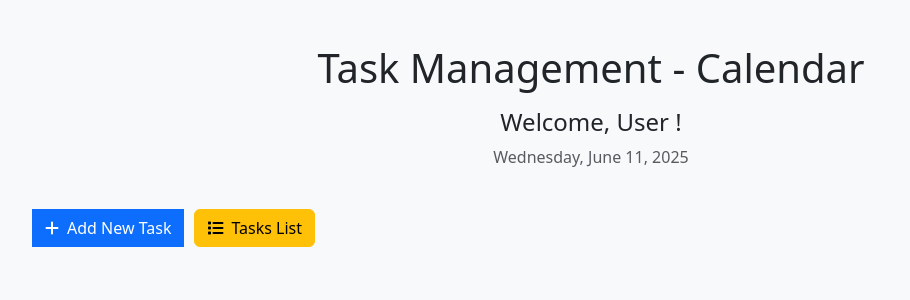
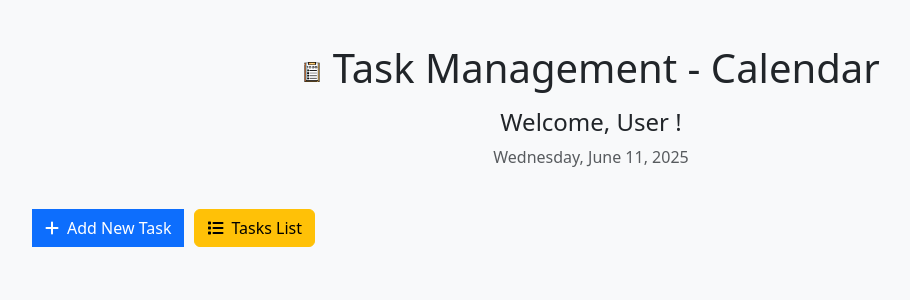
Before and after one commit to phototix/task-manager, a PHP site: page /calendar.php in a window 1280 px wide. Shown: the top 300 px of the page, without its empty margins (49-959 px from the left). Run offline with PHP 8.4, Linux system fonts and the light colour scheme.

Commit message:
Update calendar.php

```diff
--- a/calendar.php
+++ b/calendar.php
@@ -43,7 +43,7 @@
     <div class="container py-4">
         <div class="row mb-4">
             <div class="col-md-8 mx-auto text-center">
-                <h1 class="mb-3">Task Management - Calendar</h1>
+                <h1 class="mb-3"><img src="list.png" style="height:20px;"> Task Management - Calendar</h1>
                 <div class="user-info">
                     <h4 id="userGreeting">Welcome!</h4>
                     <p id="currentDate" class="text-muted"></p>
```
